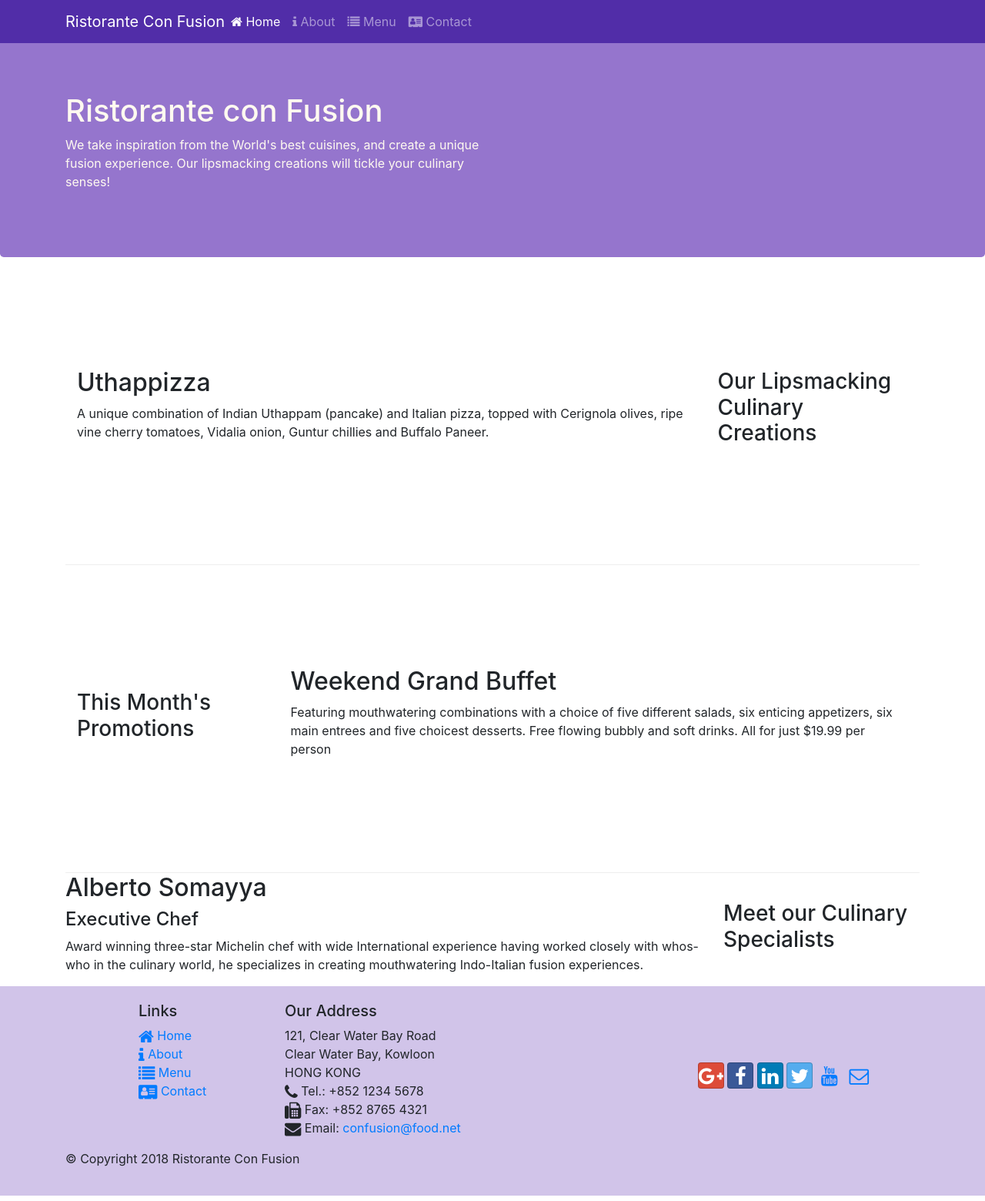
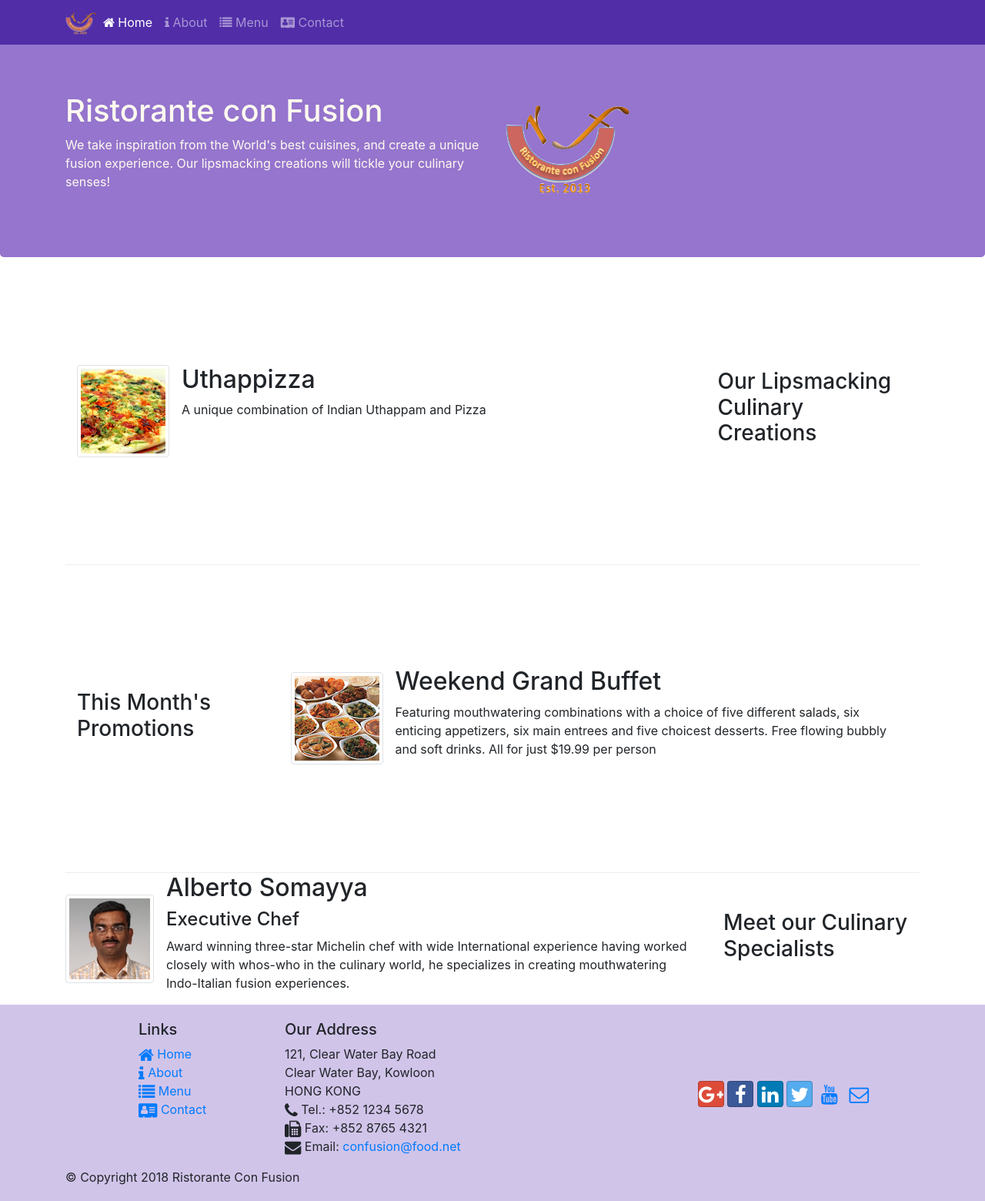
Before and after one commit to raopg/BootstrapCourse, a website: page index.html in a window 1280 px wide. Shown: the whole page at 77% size. Drawn offline with nearby package versions, Linux system fonts and the light colour scheme.

Commit message:
Images and thumbnail media

```diff
--- a/index.html
+++ b/index.html
@@ -22,7 +22,7 @@
             <button class = "navbar-toggler" type = "button" data-toggle="collapse" data-target="#navbar">
                 <span class="navbar-toggler-icon"></span>
             </button>
-            <a class = "navbar-brand mr-auto" href = "#">Ristorante Con Fusion</a>
+            <a class = "navbar-brand mr-auto" href = "#"><img src="./static/img/logo.png" height="30" width="41"> </a>
                 <div class = "collapse navbar-collapse" id = "Navbar">
                     <ul class = "navbar-nav mr-auto">
                         <li class = "nav-item active"><a class = "nav-link" href = "#"><span class = "fa fa-home"></span> Home</a></li>
@@ -40,7 +40,8 @@
                     <h1>Ristorante con Fusion</h1>
                     <p>We take inspiration from the World's best cuisines, and create a unique fusion experience. Our lipsmacking creations will tickle your culinary senses!</p>
                 </div>
-                <div class = "col-12 col-sm">
+                <div class = "col-12 col-sm align-self-center">
+                    <img src="./static/img/logo.png" class="img-fluid">
                 </div>
             </div>
         </div>
@@ -52,8 +53,14 @@
                 <h3>Our Lipsmacking Culinary Creations</h3>
             </div>
             <div class = "col col-sm order-sm-first col -md">
-                <h2>Uthappizza</h2>
-                <p>A unique combination of Indian Uthappam (pancake) and Italian pizza, topped with Cerignola olives, ripe vine cherry tomatoes, Vidalia onion, Guntur chillies and Buffalo Paneer.</p>
+                <div class="media">
+                    <img class="d-flex mr-3 img-thumbnail align-self-center"
+                        src="./static/img/uthappizza.png" alt="Uthappizza">
+                    <div class="media-body">
+                        <h2 class="mt-0">Uthappizza</h2>
+                        <p class="d-none d-sm-block">A unique combination of Indian Uthappam and Pizza</p>
+                    </div>
+                </div>
             </div>
         </div>
 
@@ -63,8 +70,13 @@
                 <h3>This Month's Promotions</h3>
             </div>
             <div class = "col col-sm col -md">
-                <h2>Weekend Grand Buffet</h2>
-                <p>Featuring mouthwatering combinations with a choice of five different salads, six enticing appetizers, six main entrees and five choicest desserts. Free flowing bubbly and soft drinks. All for just $19.99 per person </p>
+                <div class="media">
+                    <img class="d-flex mr-3 img-thumbnail align-self-center" src="./static/img/buffet.png" alt="buffet">
+                    <div class="media-body">
+                        <h2 class = "mt-0">Weekend Grand Buffet</h2>
+                        <p>Featuring mouthwatering combinations with a choice of five different salads, six enticing appetizers, six main entrees and five choicest desserts. Free flowing bubbly and soft drinks. All for just $19.99 per person </p>
+                    </div>
+                </div>
             </div>
         </div>
 
@@ -73,9 +85,14 @@
                 <h3>Meet our Culinary Specialists</h3>
             </div>
             <div class = "col col-sm order-sm-first col -md">
-                <h2>Alberto Somayya</h2>
-                <h4>Executive Chef</h4>
-                <p>Award winning three-star Michelin chef with wide International experience having worked closely with whos-who in the culinary world, he specializes in creating mouthwatering Indo-Italian fusion experiences. </p>
+                <div class="media">
+                    <img class = "d-flex mr-3 img-thumbnail align-self-center" src="./static/img/alberto.png" alt="alberto">
+                    <div class="media-body">
+                        <h2 class = "mt-0">Alberto Somayya</h2>
+                        <h4>Executive Chef</h4>
+                        <p>Award winning three-star Michelin chef with wide International experience having worked closely with whos-who in the culinary world, he specializes in creating mouthwatering Indo-Italian fusion experiences. </p>
+                    </div>
+                </div>
             </div>
         </div>
     </div>
```
Also changed, not shown: aboutus.html (+4 -3 lines), contactus.html (+4 -3 lines), static/img/alberto.png (added), static/img/buffet.png (added), static/img/logo.png (added), static/img/uthappizza.png (added), 2 other files.
